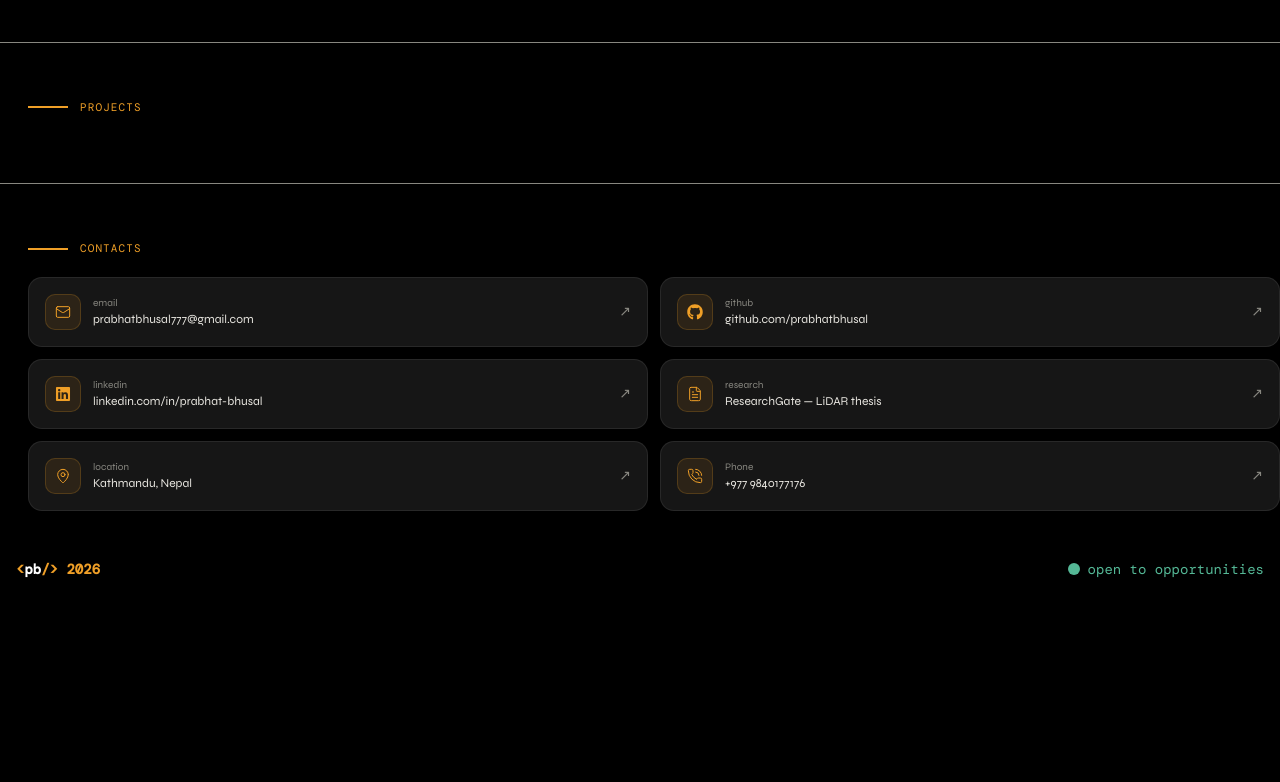
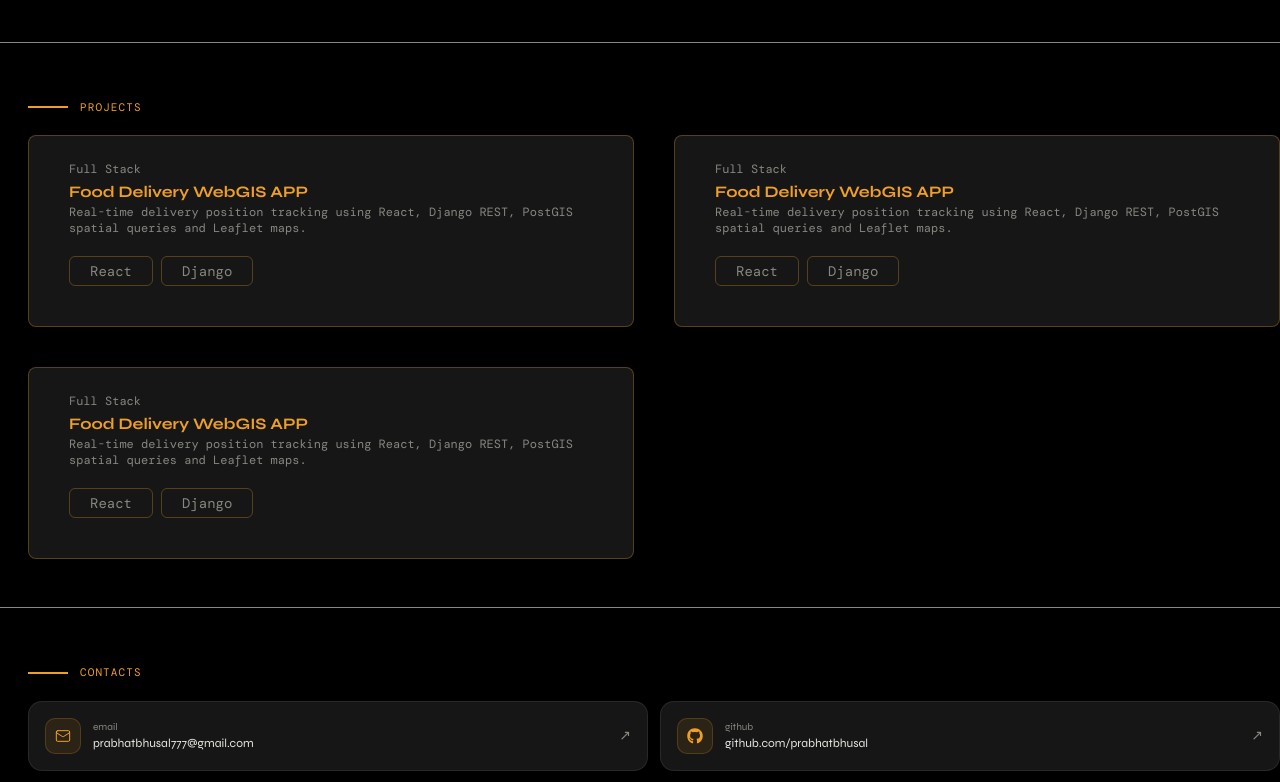
Before and after one commit to prabhatbhusal/Portfolio, a Next.js app: page / in a window 1280 px wide. Shown: the part 980-1762 px from the top of the page. Before the commit the page ends 1559 px from the top, so only its background shows below. Built offline with nearby package versions, Linux system fonts and the light colour scheme.

Commit message:
adding more features

```diff
--- a/src/app/globals.css
+++ b/src/app/globals.css
@@ -134,13 +134,16 @@
   .amber{
     color:#EF9F27;
   }
+
   .amber-bg{
     background-color:rgba(239, 159, 39, 0.15);
   }
   .borderbg{
     border: 1px solid rgba(239, 159, 39, 0.3);
   }
-
+  .greybg{
+    background-color:#161616;
+  }
 .padding{
   padding:16px 40px;
 }
@@ -177,3 +180,6 @@
     padding-bottom: 3rem;   /* md:pb-12 */
   }
 }
+.greytext{
+  color:#888780
+}
--- a/src/components/landing/Work.tsx
+++ b/src/components/landing/Work.tsx
@@ -1,14 +1,26 @@
 import React from "react";
 import Headerbanner from "../props/Headerbanner";
-
+import { ProjectData } from "@/lib/constants/data";
 const Work =()=>{
     return(
     <>
         <hr className="w-full    border-bg " />
         <section className="container">
             <Headerbanner header='Projects'/>
-            <div>
+            <div className="grid grid-cols-2 gap-10 items-center justify-center">
+               {ProjectData.map((item,idx)=>(
+                <div className="border rounded-md borderbg greybg px-10 py-5 " key={idx}>
+                    <span className="text-xs mono  greytext ">{item.stack}</span>
+                    <h2 className=" font-bold  amber">{item.title}</h2>
+                    <p className="greytext mono text-xs">{item.description}</p>
+                    <div className="py-5 flex gap-2">
+                        <span className="borderbg greytext px-5 py-1 mono text-sm rounded-sm">{item.skills1}</span>
+                        <span className="borderbg greytext px-5 py-1 mono text-sm rounded-sm">{item.skills2}</span>
+                    </div>
+                </div>
+               ))
 
+               }
             </div>
         </section>
     </>
--- a/src/lib/constants/data.ts
+++ b/src/lib/constants/data.ts
@@ -218,26 +218,26 @@ export const contactdata: ContactData[] = [
 export const ProjectData:Projectsdata[]=[
   {
     id:1,
-    stack:"",
-    title:"",
-    description:"",
-    skills1:"",
-    skills2:"",
+    stack:"Full Stack",
+    title:"Food Delivery WebGIS APP",
+    description:"Real-time delivery position tracking using React, Django REST, PostGIS spatial queries and Leaflet maps.",
+    skills1:"React",
+    skills2:"Django",
 },
 {
-    id:1,
-    stack:"",
-    title:"",
-    description:"",
-    skills1:"",
-    skills2:"",
+    id:2,
+    stack:"Full Stack",
+    title:"Food Delivery WebGIS APP",
+    description:"Real-time delivery position tracking using React, Django REST, PostGIS spatial queries and Leaflet maps.",
+    skills1:"React",
+    skills2:"Django",
 },
 {
-    id:1,
-    stack:"",
-    title:"",
-    description:"",
-    skills1:"",
-    skills2:"",
+    id:3,
+    stack:"Full Stack",
+    title:"Food Delivery WebGIS APP",
+    description:"Real-time delivery position tracking using React, Django REST, PostGIS spatial queries and Leaflet maps.",
+    skills1:"React",
+    skills2:"Django",
 },
 ]
```
